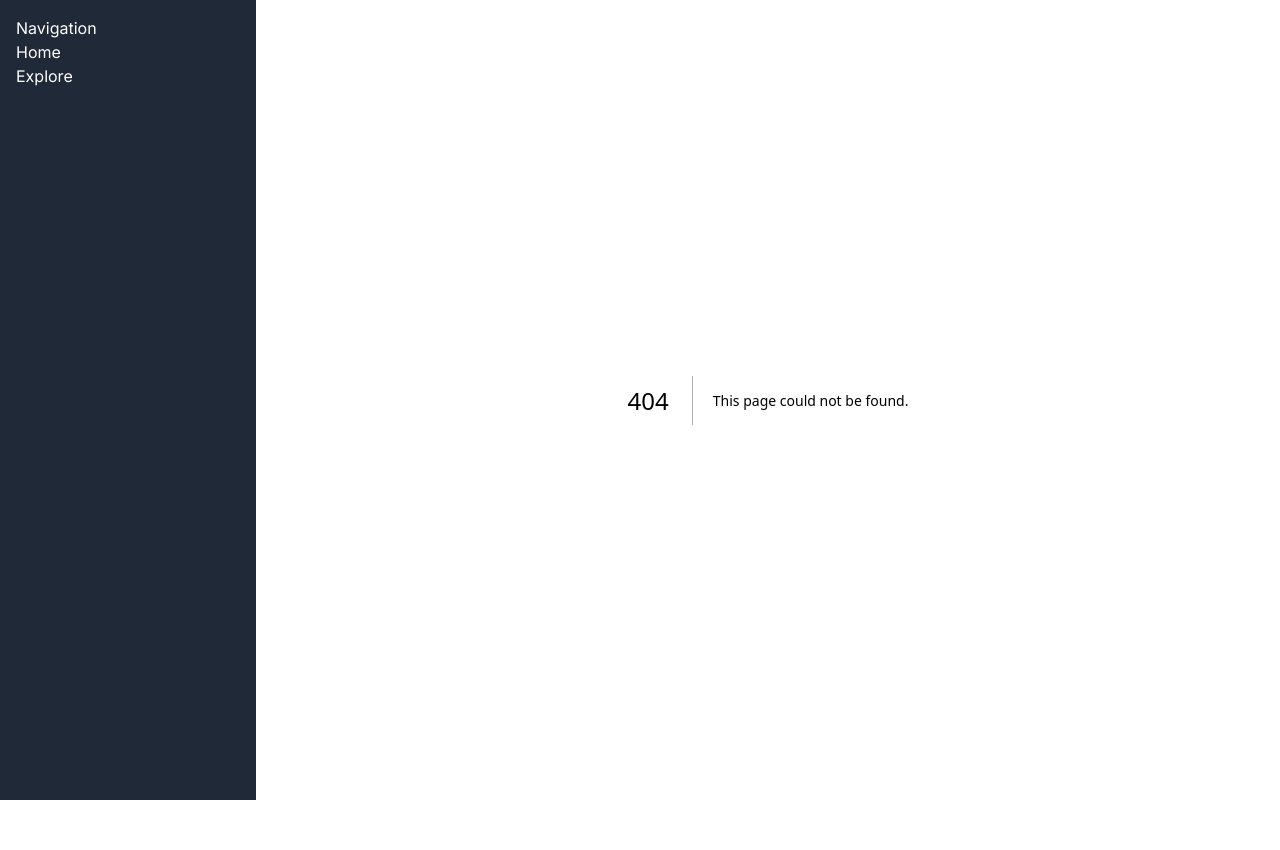
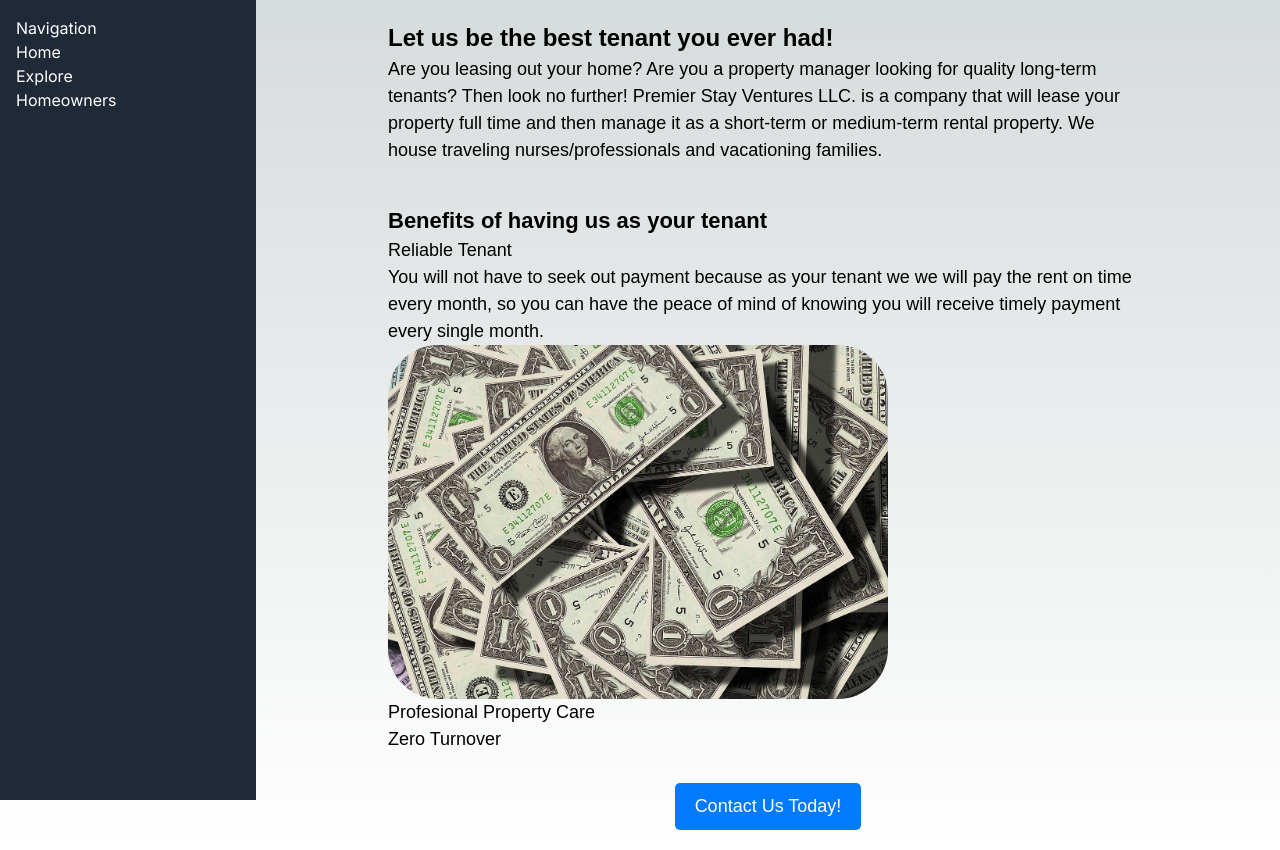
Before and after one commit to Rend1027/Premier-Ventures, a Next.js app: page /homeowners in a window 1280 px wide. Before the commit this address had no page. Before the commit the page ends 800 px from the top, so only its background shows below. Built offline with nearby package versions, Linux system fonts and the light colour scheme.

Commit message:
Created Homeowners page

```diff
--- a/app/Sidebar.js
+++ b/app/Sidebar.js
@@ -12,6 +12,9 @@ const Sidebar = () => {
                 <li>
                     <Link href="/explore">Explore</Link>
                 </li>
+                <li>
+                    <Link href='/homeowners'>Homeowners</Link>
+                </li>
             </ul>
         </div>
     );
--- /dev/null
+++ b/app/homeowners/page.js
@@ -0,0 +1,67 @@
+import Image from "next/image";
+
+const Homeowners = () => {
+  return (
+    <div
+      style={{
+        fontFamily: '"Arial", sans-serif',
+        maxWidth: "800px",
+        margin: "0 auto",
+        padding: "20px",
+      }}
+    >
+      <section style={{ marginBottom: "40px" }}>
+        <h1 style={{ fontSize: "24px", fontWeight: "bold" }}>
+          Let us be the best tenant you ever had!
+        </h1>
+        <p style={{ fontSize: "18px" }}>
+          Are you leasing out your home? Are you a property manager looking for
+          quality long-term tenants? Then look no further! Premier Stay Ventures
+          LLC. is a company that will lease your property full time and then
+          manage it as a short-term or medium-term rental property. We house
+          traveling nurses/professionals and vacationing families.{" "}
+        </p>
+      </section>
+      <section style={{ fontSize: "18px" }}>
+        <h2 style={{ fontSize: "22px", fontWeight: "bold" }}>
+          Benefits of having us as your tenant
+        </h2>
+        <ul>
+          <li>Reliable Tenant</li>
+          <p>
+            You will not have to seek out payment because as your tenant we we
+            will pay the rent on time every month, so you can have the peace of
+            mind of knowing you will receive timely payment every single month.
+          </p>
+          <Image
+            style={{ borderRadius: "50px" }}
+            src="/images/money.jpg"
+            alt="picture of money"
+            width={500}
+            height={500}
+          />
+          <li>Profesional Property Care</li>
+          <li>Zero Turnover</li>
+        </ul>
+        {/* CTA Button Example */}
+        <div style={{ marginTop: "30px", textAlign: "center" }}>
+          <button
+            style={{
+              padding: "10px 20px",
+              backgroundColor: "#007bff",
+              color: "white",
+              border: "none",
+              borderRadius: "5px",
+              fontSize: "18px",
+              cursor: "pointer",
+            }}
+          >
+            Contact Us Today!
+          </button>
+        </div>
+      </section>
+    </div>
+  );
+};
+
+export default Homeowners;
--- a/app/page.js
+++ b/app/page.js
@@ -1,19 +1,23 @@
 import Image from 'next/image';
+import RootLayout from './layout';
 
 
-export default function Page() {
+const HomePage = () => {
   return (
     <div>
-    <h1>Explore Nearby Attractions</h1>
-    <p>Discover attractions within a 50-mile radius of our property</p>
+    <h1>Welcome to Premier Stay Ventures</h1>
+      <p>Discover your next stay with us.</p>
     {/* Define inline styles or use a CSS/SCSS file for styling */}
 
-        <Image
+        {/*<Image
           src="/images/download.jpg"
           alt="A beautiful house"
           width={500}
           height={500}
-        />
+  />*/}
     </div>
   );
 }
+
+
+export default HomePage
```
Also changed, not shown: public/images/money.jpg (added).
